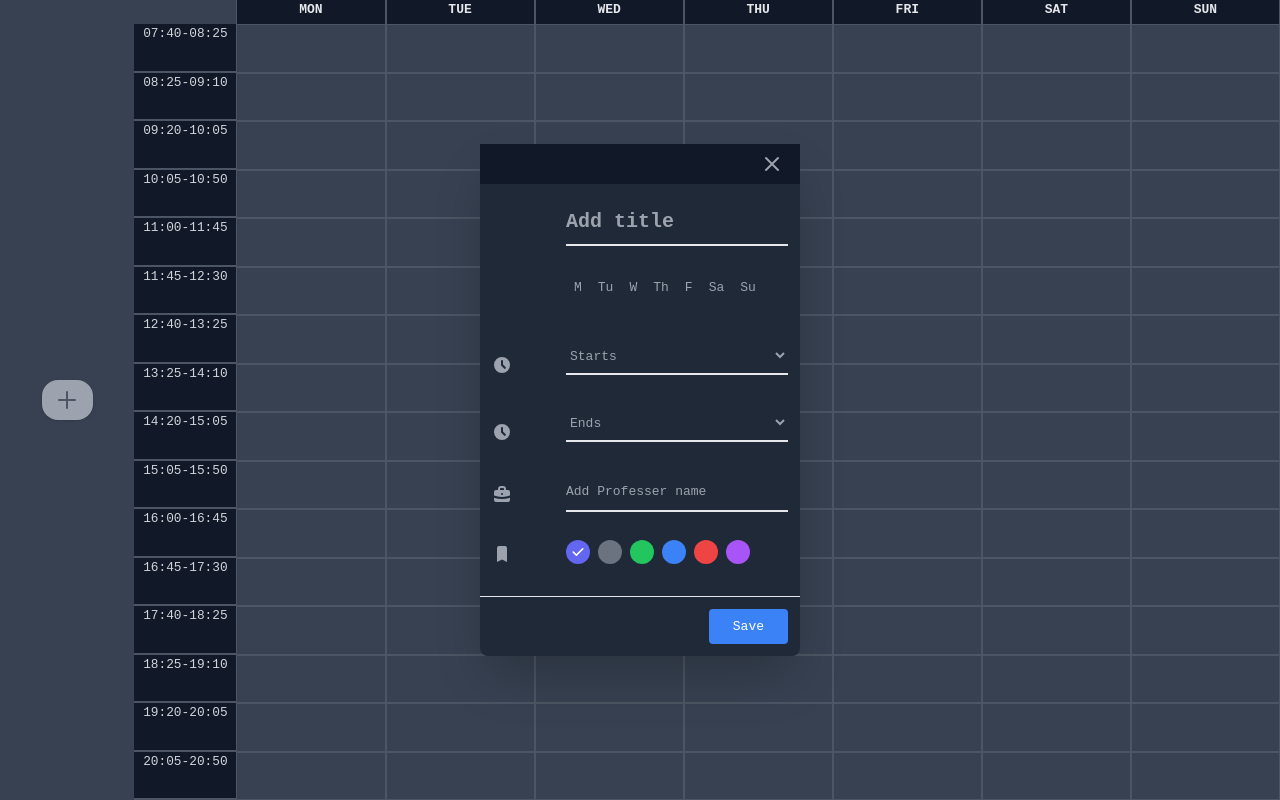
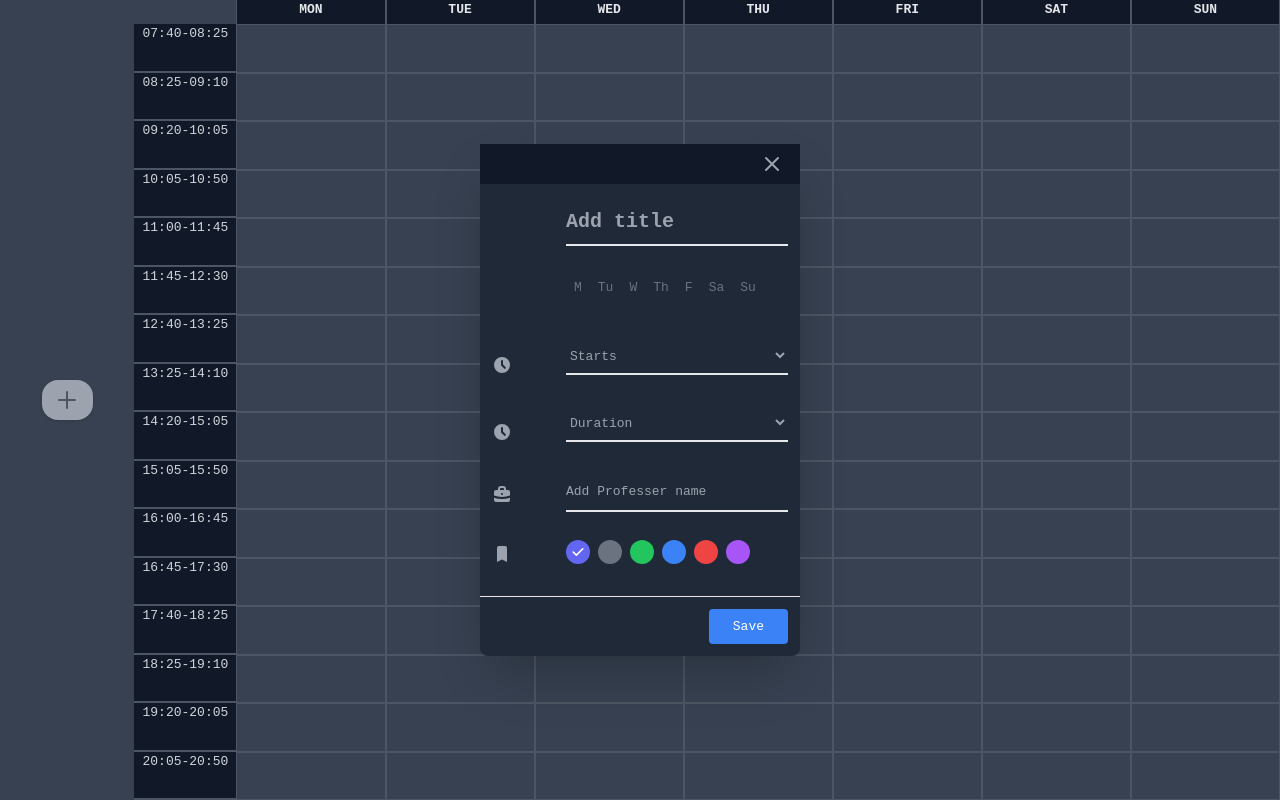
Before and after one commit to ganbold13/schedule-maker, a Next.js app: page / in a window 1280 px wide. Both pictures are taken after a click on the button 67 px from the left and 400 px from the top of the page. Built offline with nearby package versions, Linux system fonts and the light colour scheme.

Commit message:
lab is working now

```diff
--- a/components/EventModal.js
+++ b/components/EventModal.js
@@ -17,7 +17,7 @@ function EventModal() {
   const [prof, setProf] = useState(selectedEvent ? selectedEvent.prof : "");
   const [day, setDay] = useState(selectedEvent ? selectedEvent.day : "");
   const [start, setStart] = useState(selectedEvent ? selectedEvent.start : "");
-  const [end, setEnd] = useState(selectedEvent ? selectedEvent.end : "");
+  const [duration, setDuration] = useState(selectedEvent ? selectedEvent.duration : "");
   const [selectedLabel, setSelectedLabel] = useState(
     selectedEvent
       ? labelClasses.find((lbl) => lbl === selectedEvent.label)
@@ -31,7 +31,7 @@ function EventModal() {
       prof,
       day,
       start,
-      end,
+      duration,
       label: selectedLabel,
       id: selectedEvent ? selectedEvent.id : Date.now(),
     };
@@ -61,14 +61,14 @@ function EventModal() {
               >
                 <svg
                   xmlns="http://www.w3.org/2000/svg"
-                  class="h-5 w-5"
+                  className="h-5 w-5"
                   viewBox="0 0 20 20"
                   fill="currentColor"
                 >
                   <path
-                    fill-rule="evenodd"
+                    fillRule="evenodd"
                     d="M9 2a1 1 0 00-.894.553L7.382 4H4a1 1 0 000 2v10a2 2 0 002 2h8a2 2 0 002-2V6a1 1 0 100-2h-3.382l-.724-1.447A1 1 0 0011 2H9zM7 8a1 1 0 012 0v6a1 1 0 11-2 0V8zm5-1a1 1 0 00-1 1v6a1 1 0 102 0V8a1 1 0 00-1-1z"
-                    clip-rule="evenodd"
+                    clipRule="evenodd"
                   />
                 </svg>
               </span>
@@ -207,7 +207,7 @@ function EventModal() {
               id="startTime"
               className="bg-gray-800 pt-3 border-0 text-gray-400 pb-2 w-full border-b-2 border-gray-200 focus:outline-none focus:ring-0 focus:border-blue-500"
             >
-              <option value={"Starts"} disabled>
+              <option value={selectedEvent? selectedEvent.start :"Starts"} disabled>
                 Starts
               </option>
               {timesStart.map((time, i) => (
@@ -233,20 +233,29 @@ function EventModal() {
               </svg>
             </span>
             <select
-              defaultValue={"Ends"}
-              onChange={(e) => setEnd(e.target.value)}
-              name="endTime"
-              id="endTime"
+              defaultValue={selectedEvent? selectedEvent.duration :"duration"}
+              onChange={(e) => setDuration(e.target.value)}
+              name="durationTime"
+              id="durationTime"
               className="bg-gray-800 pt-3 border-0 text-gray-400 pb-2 w-full border-b-2 border-gray-200 focus:outline-none focus:ring-0 focus:border-blue-500"
             >
-              <option value={"Ends"} disabled>
-                Ends
+              <option value={"duration"} disabled>
+                Duration
               </option>
-              {timesEnd.map((time, i) => (
+              <option value={0}>
+                45 minutes
+              </option>
+              <option value={1}>
+                90 minutes
+              </option>
+              <option value={2}>
+                135 minutes
+              </option>
+              {/* {timesEnd.map((time, i) => (
                 <option key={i} defaultValue="ends" value={time}>
                   {time}
                 </option>
-              ))}
+              ))} */}
             </select>
             {/* Professor */}
             <span className="text-gray-400 mb-2">
@@ -269,9 +278,9 @@ function EventModal() {
               name="professor"
               placeholder="Add Professer name"
               value={prof}
-              requireds
+              required
               onChange={(e) => setProf(e.target.value)}
-              className="bg-gray-800 pt-3 border-0 text-gray-600 pb-2 w-full border-b-2 border-gray-200 focus:outline-none focus:ring-0 focus:border-blue-500"
+              className="bg-gray-800 pt-3 border-0 text-gray-400 pb-2 w-full border-b-2 border-gray-200 focus:outline-none focus:ring-0 focus:border-blue-500"
             />
             {/* Bookmark */}
             <span className="text-gray-400">
--- a/components/table/CalendarHeader.js
+++ b/components/table/CalendarHeader.js
@@ -4,7 +4,7 @@ import GlobalContext from "../../context/GlobalContext";
 function CalendarHeader() {
 
   const {days} = useContext(GlobalContext);
-  return <div className="bg-gray-900 grid grid-cols-7 grid-rows-1 h-6 min-h-6">
+  return <div className="bg-gray-900 grid grid-cols-7 grid-rows-1 h-6 min-h-6 ">
       {days.map((day, i)=>(
           <p key={i} className="border-x border-gray-600 text-center font-semibold text-gray-200">{day}</p>
       ))}
--- a/components/table/Days.js
+++ b/components/table/Days.js
@@ -16,13 +16,14 @@ function Days() {
   //     <hr className="bg-gray-400"/>
   //   </div>
   // )
+  var isLab = false;
 
   return (
     <div className="flex-1 grid grid-cols-7 grid-rows-16 content">
       {timesStart.map((time, i) => (
         <Fragment key={i}>
           {days.map((day, index) => (
-            <Grid key={index}  day={day} timeStart={time} timeEnd={timesEnd[i+1]}/>
+            <Grid key={index}  day={day} timeStart={time} startIndex={i}/>
           ))}
         </Fragment>
       ))}
--- a/components/table/Grid.js
+++ b/components/table/Grid.js
@@ -2,14 +2,15 @@ import { data } from "autoprefixer";
 import { useContext, useEffect, useState } from "react";
 import GlobalContext from "../../context/GlobalContext";
 
-function Grid({ day, timeStart, timeEnd }) {
+function Grid({ day, timeStart, startIndex }) {
   const [events, setEvents] = useState([]);
-  const { savedEvents, setSelectedEvent, setShowEventModal } =
+  const { timesEnd, savedEvents, setSelectedEvent, setShowEventModal } =
     useContext(GlobalContext);
   useEffect(() => {
     const event = savedEvents.filter(
-      (evt) => evt.start == timeStart && evt.end == timeEnd && evt.day == day
+      (evt) => evt.start == timeStart && evt.day == day
     );
+
     setEvents(event);
   }, [savedEvents, timeStart]);
 
@@ -18,16 +19,28 @@ function Grid({ day, timeStart, timeEnd }) {
       {events.map((evt, idx) => (
         <div
           key={idx}
-          className={`${evt.label} shadow-sm  absolute flex flex-col rounded-md z-10 cursor-pointer hover:scale-x-105 hover:shadow-lg transition`}
+          className={`${
+            evt.label
+          } shadow-sm absolute flex flex-col justify-center rounded-md  z-10 cursor-pointer hover:scale-x-105 hover:shadow-lg transition ${
+            evt.duration == 0
+              ? "event45"
+              : evt.duration == 1
+              ? "event90"
+              : "event135"
+          }`}
           onClick={() => {
             setSelectedEvent(evt), setShowEventModal(true);
           }}
         >
-          <span className="event font-semibold text-white text-center uppercase">
+          <h3 className="eventTitle font-semibold text-white text-center uppercase">
             {evt.title}
-          </span>
-          <span className="font-sm text-center text-gray-200">{evt.prof}</span>
-          <span className="font-sm text-center text-gray-200">{`${evt.start}-${evt.end}`}</span>
+          </h3>
+          <p className="font-sm text-center text-gray-200 subText">
+            {evt.prof}
+          </p>
+          {/* <p className="font-sm text-center text-gray-200 subText">{`${
+            evt.start
+          }-${timesEnd[startIndex + parseInt(evt.duration)]}`}</p> */}
         </div>
       ))}
     </div>
--- a/components/util.js
+++ /dev/null
@@ -1,11 +0,0 @@
-import dayjs from "dayjs";
-
-export function getMonth() {
-    const counter = 0;
-  const dayMatrix = new Array(16).fill([]).map(() => {
-    return new Array(7).fill(null).map(() => {
-        return dayjs(new Date(2015, 11, 0))
-    });
-  });
-  return dayMatrix;
-}
--- a/context/ContextWrapper.js
+++ b/context/ContextWrapper.js
@@ -67,6 +67,15 @@ export default function ContextWrapper(props) {
     "20:50",
   ];
 
+  function searchIndex(a){
+      for(var i =0; i< timesStart.lenght; i++){
+        if(a==timesStart[i]){
+          console.log(i);
+          return i;
+        }
+      }
+  }
+
   const [selectedEvent, setSelectedEvent] = useState(null);
   const [savedEvents, dispatchCallEvent] = useReducer(
     savedEventsReducer,
@@ -92,6 +101,7 @@ export default function ContextWrapper(props) {
         days,
         timesStart,
         timesEnd,
+        searchIndex,
       }}
     >
       {props.children}
--- a/context/GlobalContext.js
+++ b/context/GlobalContext.js
@@ -9,7 +9,8 @@ const GlobalContext = createContext({
     timesStart: [],
     timesEnd: [],
     selectedEvent: null,
-    setSelectedEvent: ()=> {}
+    setSelectedEvent: ()=> {},
+    searchIndex: ()=>{}
 });
 
 export default GlobalContext;
--- a/styles/globals.css
+++ b/styles/globals.css
@@ -5,8 +5,8 @@
 * {
   font-family: monospace;
 }
-body{
-    @apply bg-gray-700
+body {
+  @apply bg-gray-700;
 }
 .MainMenu {
   width: 10.5vw;
@@ -18,68 +18,87 @@ body{
   width: 4vw;
   display: flex;
   justify-content: center;
-    align-items:center;
-
+  align-items: center;
 }
 .dayChoose label {
   cursor: pointer;
 }
-.dayChoose label input[type="radio"]{
+.dayChoose label input[type="radio"] {
   display: none;
 }
 .dayChoose label span {
-    position:relative;
+  position: relative;
   display: inline-block;
   padding: 4px 8px;
   transition: 0.5s;
   border-radius: 10%;
-    @apply text-gray-400 font-medium overflow-hidden
-
+  @apply text-gray-500 font-medium overflow-hidden;
 }
 
-.dayChoose label input[type="radio"]:hover~ span {
-    @apply shadow
+.dayChoose label input[type="radio"]:hover ~ span {
+  @apply shadow;
 }
 
-.dayChoose label input[type="radio"]:checked ~ span{
-    @apply text-gray-700 bg-gray-400
+.dayChoose label input[type="radio"]:checked ~ span {
+  @apply text-gray-200 bg-gray-900;
 }
 
-.event{
+.event90 {
   max-width: 11.5vw;
-    height: 5.5vh;
+  height: 44px;
   width: 10vw;
   min-width: 4vw;
-    min-height: 20px;
-
+  min-height: 11.75vh;
 }
-.content{
+.event45 {
+  max-width: 11.5vw;
+  height: 22px;
+  width: 10vw;
+  min-width: 4vw;
+  min-height: 5.75vh;
+}
+.event135 {
+  max-width: 11.5vw;
+  height: 66px;
+  width: 10vw;
+  min-width: 4vw;
+  min-height: 17.75vh;
+}
+.content {
   width: 100%;
   height: 100%;
 }
 .box {
   min-height: 22px;
-    font-size: 1vw;
+  font-size: min(13px, max(10px, 2vw));
 }
-.fade-in{
+.eventTitle {
+  font-size: max(13px, 1.3vw);
+}
+
+.subText {
+  font-size: max(8px, 1vw);
+}
+
+.fade-in {
   animation: fadeIn 0.5s;
 }
 @keyframes fadeIn {
-    from{
+  from {
     opacity: 0;
   }
-    to{
+  to {
     opacity: 1;
   }
 }
-.fade-out{
+.fade-out {
   animation: fadeOut 0.5s;
 }
 @keyframes fadeOut {
-    from{
+  from {
     opacity: 1;
   }
-    to{
+  to {
     opacity: 0;
   }
 }
```
Lines whose indentation alone changed are shown as unchanged.
